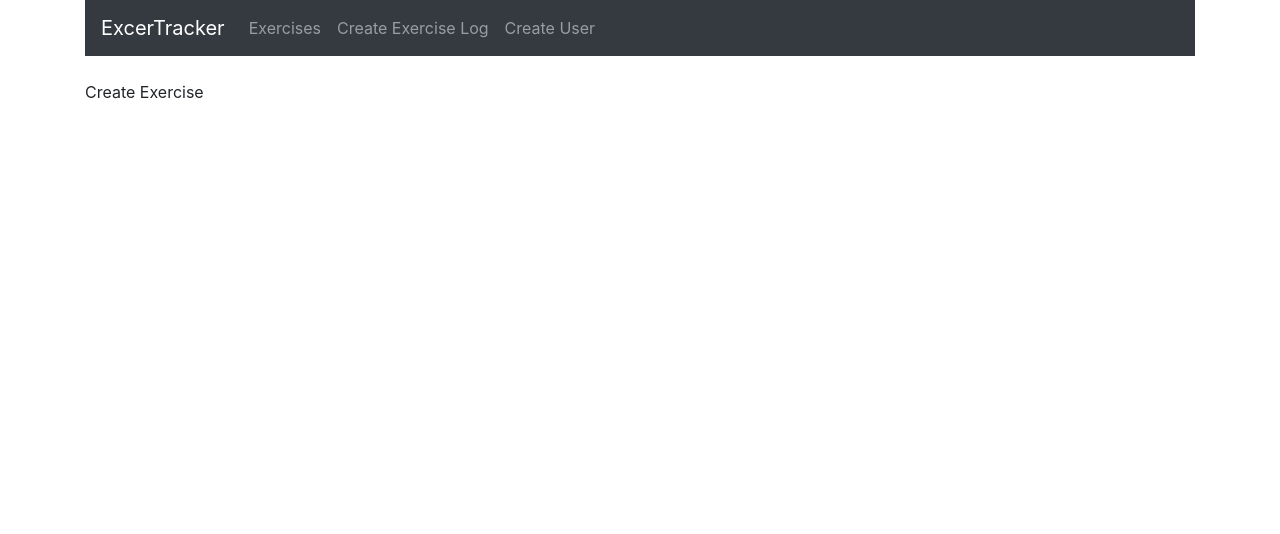
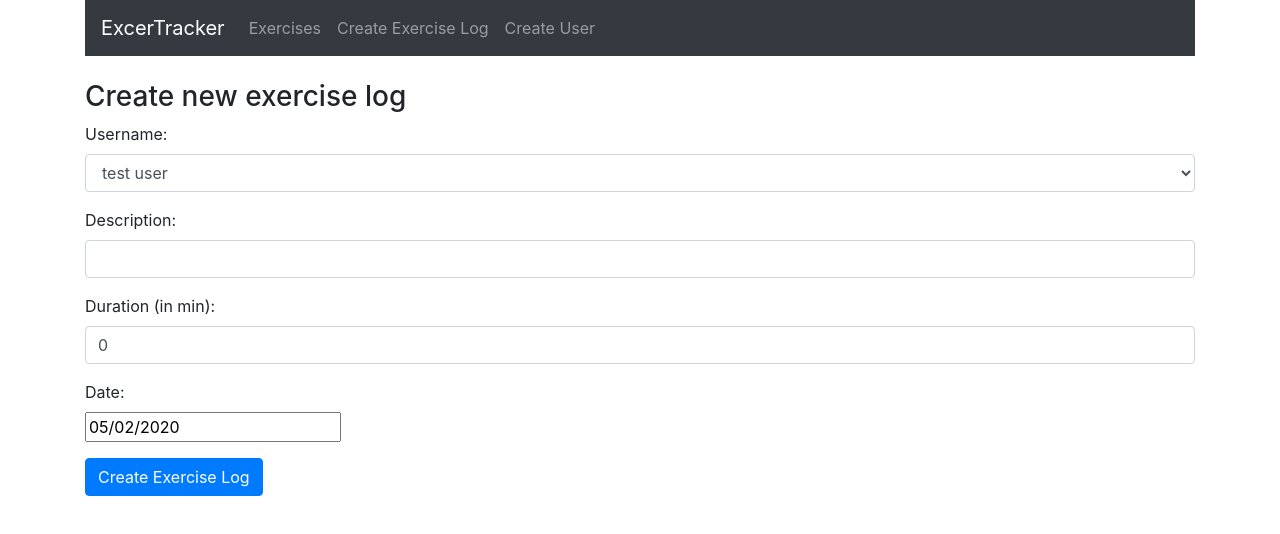
Before and after one commit to molly-yu/FitTrack, a React (Create React App) app: page /create in a window 1280 px wide. Shown: the top 534 px of the page. Built offline with nearby package versions, Linux system fonts and the light colour scheme.

Commit message:
Created page to allow users to add exercises

```diff
--- a/package.json
+++ b/package.json
@@ -8,6 +8,7 @@
     "@testing-library/user-event": "^7.1.2",
     "bootstrap": "^4.4.1",
     "react": "^16.13.1",
+    "react-datepicker": "^2.14.1",
     "react-dom": "^16.13.1",
     "react-scripts": "3.4.1"
   },
--- a/src/components/create-exercise.component.js
+++ b/src/components/create-exercise.component.js
@@ -1,10 +1,138 @@
 import React, {Component} from 'react';
+import DatePicker from 'react-datepicker';
+import "react-datepicker/dist/react-datepicker.css"
 
 export default class CreateExercises extends Component{
+
+    constructor(props) {
+        super(props);
+
+        this.onChangeUsername = this.onChangeUsername.bind(this); // binding this
+        this.onChangeDescription = this.onChangeDescription.bind(this);
+        this.onChangeDuration = this.onChangeDuration.bind(this);
+        this.onChangeDate = this.onChangeDate.bind(this);
+        this.onSubmit = this.onSubmit.bind(this);
+
+
+
+        this.state = { // variables
+            username: '',
+            description: '',
+            duration: 0,
+            date: new Date(),
+            users: []
+        }
+    }
+
+    componentDidMount() { // lifecycle component, run before loading
+        this.setState({
+            users: ['test user'],
+            username: 'test user'
+        })
+    }
+
+    onChangeUsername(e){
+        this.setState({
+            username: e.target.value
+        });
+    }
+
+    onChangeDescription(e){
+        this.setState({
+            description: e.target.value
+        });
+    }
+
+    onChangeDuration(e){
+        this.setState({
+            duration: e.target.value
+        });
+    }
+
+    onChangeDate(e){
+        this.setState({
+            date: Date
+        });
+    }
+
+    onSubmit(e){
+        e.preventDefault();
+
+        const exercise = {
+            username: this.state.username,
+            description: this.state.description,
+            duration: this.state.duration,
+            date: this.state.date
+        }
+
+        console.log(exercise);
+
+        window.location = '/'; //back to homepage
+    }
+
     render(){
         return(
             <div>
-                <p>Create Exercise</p>
+                <h3>Create new exercise log</h3>
+                { /* dropdown menu */}
+                <form onSubmit={this.onSubmit}>
+                    <div className="form-group">
+                        <label>Username: </label>
+                        <select ref = "userInput"
+                            required
+                            className="form-control"
+                            value={this.state.username}
+                            onChange={this.onChangeUsername}>
+                            {
+                                this.state.users.map(function(user){ //return array of users with options
+                                    return <option
+                                    key={user}
+                                    value={user}>{user}
+                                    </option>;
+                                })
+                            }
+                            </select>
+                    </div>
+
+                    <div className="form-group">
+                        <label>Description: </label>
+                        {/* input text box */}
+                        <input
+                            type="text"
+                            required
+                            className="form-control"
+                            value={this.state.description}
+                            onChange={this.onChangeDescription}
+                            />
+                    </div>
+
+                    <div className="form-group">
+                        <label>Duration (in min): </label>
+                        {/* input text box */}
+                        <input
+                            type="text"
+                            required
+                            className="form-control"
+                            value={this.state.duration}
+                            onChange={this.onChangeDuration}
+                            />
+                    </div>
+
+                    <div className="form-group">
+                        <label>Date: </label>
+                        {/* date picker */}
+                        <div>
+                            <DatePicker
+                                selected={this.state.date}
+                                onChange={this.onChangeDate}
+                            />
+                        </div>
+                    </div>
+
+                    <div className="form-group">
+                        <input type="submit" value="Create Exercise Log" className="btn btn-primary" />
+                    </div>
+                </form>
             </div>
         )
     }
```
Also changed, not shown: 1 other file (tests, documents, lock files or other folders).
